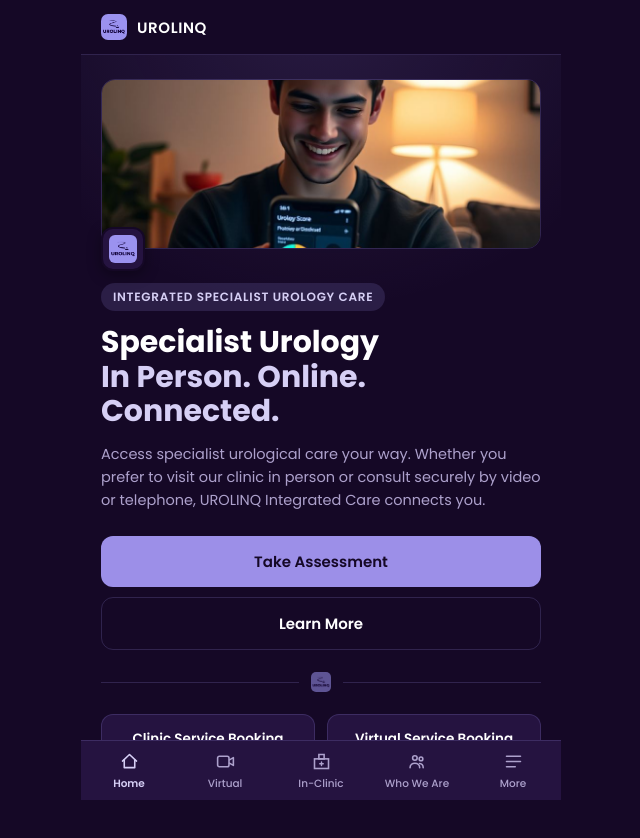
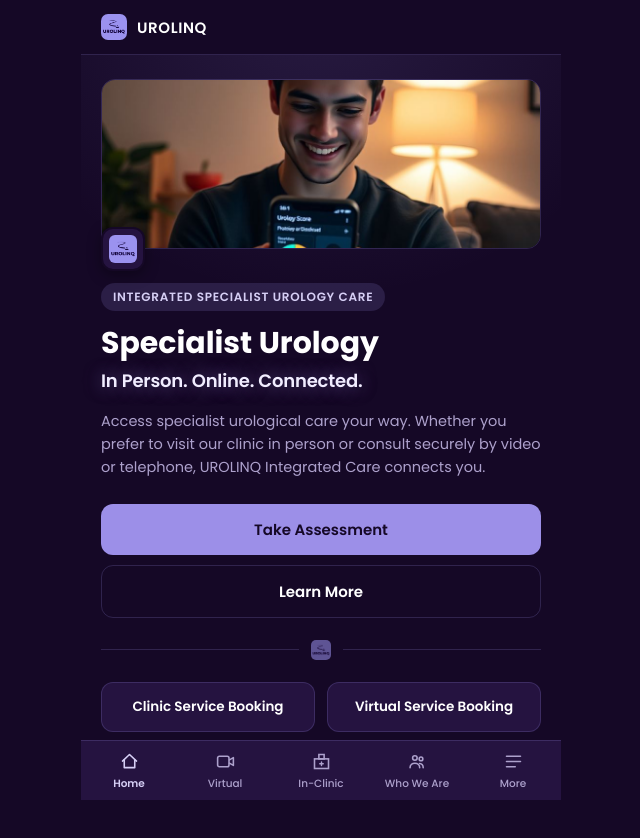
Before and after one commit to drmurolinq/urolinq-integrated-care, a React (Vite) app: page / in a window 1280 px wide. Shown: the top 838 px of the page, without its empty margins (319-959 px from the left). Built offline with nearby package versions, Linux system fonts and the light colour scheme.

Commit message:
Fit tagline on one line, increase brightness

```diff
--- a/src/screens/Home.jsx
+++ b/src/screens/Home.jsx
@@ -34,11 +34,19 @@
       </p>
 
       <h1 style={{
-        fontFamily: 'var(--display-font)', fontSize: 30, lineHeight: 1.15,
+        fontFamily: 'var(--display-font)', fontSize: 30, lineHeight: 1.2,
         margin: '0 0 14px', fontWeight: 700,
       }}>
-        Specialist Urology<br /><span style={{ color: 'var(--accent-soft)' }}>In Person. Online. Connected.</span>
+        Specialist Urology
       </h1>
+      <p style={{
+        fontFamily: 'var(--display-font)', fontSize: 18, fontWeight: 600,
+        whiteSpace: 'nowrap', letterSpacing: '-0.01em',
+        color: '#F1EDFF', margin: '-8px 0 16px',
+        textShadow: '0 0 18px rgba(156,143,232,0.55)',
+      }}>
+        In Person. Online. Connected.
+      </p>
 
       <p style={{ fontSize: 14.5, lineHeight: 1.6, color: 'var(--text-muted)', margin: '0 0 24px' }}>
         Access specialist urological care your way. Whether you prefer to visit our clinic in
```
